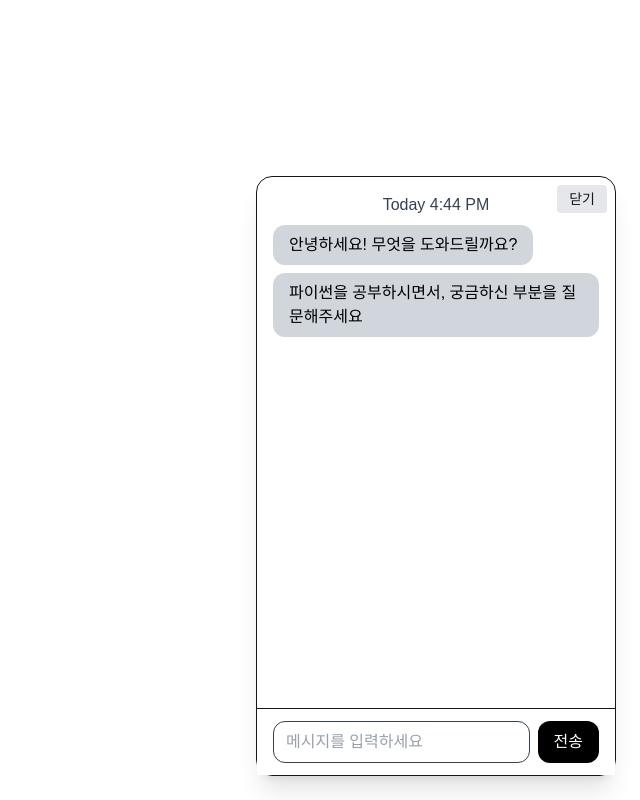
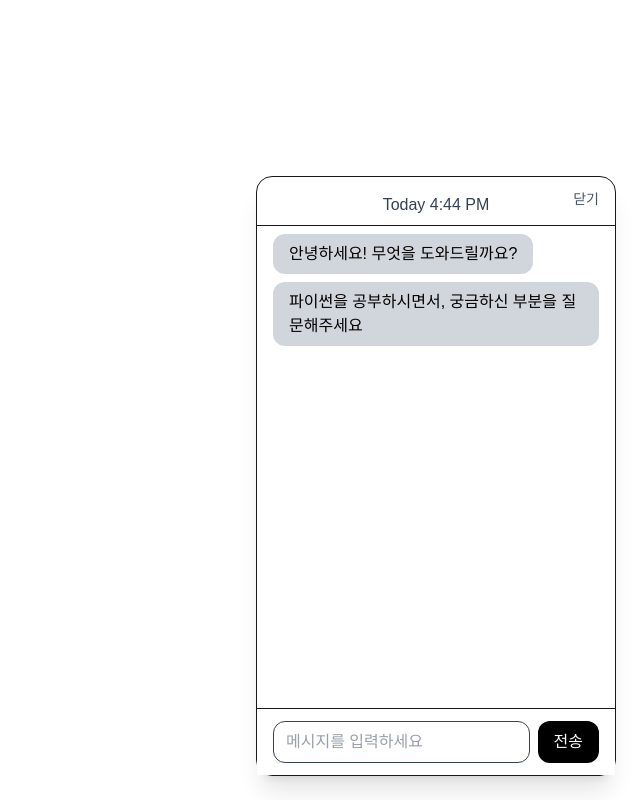
Before and after one commit to kkhan0214/AICO, a Next.js app: page /chatbot in a window 1280 px wide. Both pictures are taken after a click on the button 1224 px from the left and 744 px from the top of the page. Shown: the whole page, without its empty margins (640-1280 px from the left). Built offline with nearby package versions, Linux system fonts and the light colour scheme.

Commit message:
Update page.tsx

```diff
--- a/app/chatbot/page.tsx
+++ b/app/chatbot/page.tsx
@@ -35,14 +35,14 @@ export default function ChatbotPage() {
 
       {open && (
         <div className="fixed bottom-6 right-6 w-[360px] h-[600px] bg-[rgba(255,255,255,0.95)] rounded-2xl border shadow-xl flex flex-col justify-between z-50">
-          <div className="relative pt-4 px-4 flex-shrink-0">
+          <div className="relative pt-4 px-4 flex-shrink-0 border-b pb-2">
+            <p className="text-center text-gray-700">Today {date}</p>
             <button
               onClick={() => setOpen(false)}
-              className="absolute top-2 right-2 text-sm bg-gray-200 px-3 py-1 rounded hover:bg-gray-300"
+              className="absolute top-2 right-2 text-sm text-gray-600 px-2 py-1 rounded hover:bg-gray-200"
             >
               닫기
             </button>
-            <p className="text-center text-gray-700">Today {date}</p>
           </div>
 
           <div className="px-4 py-2 flex-1 overflow-y-auto space-y-2">
```
